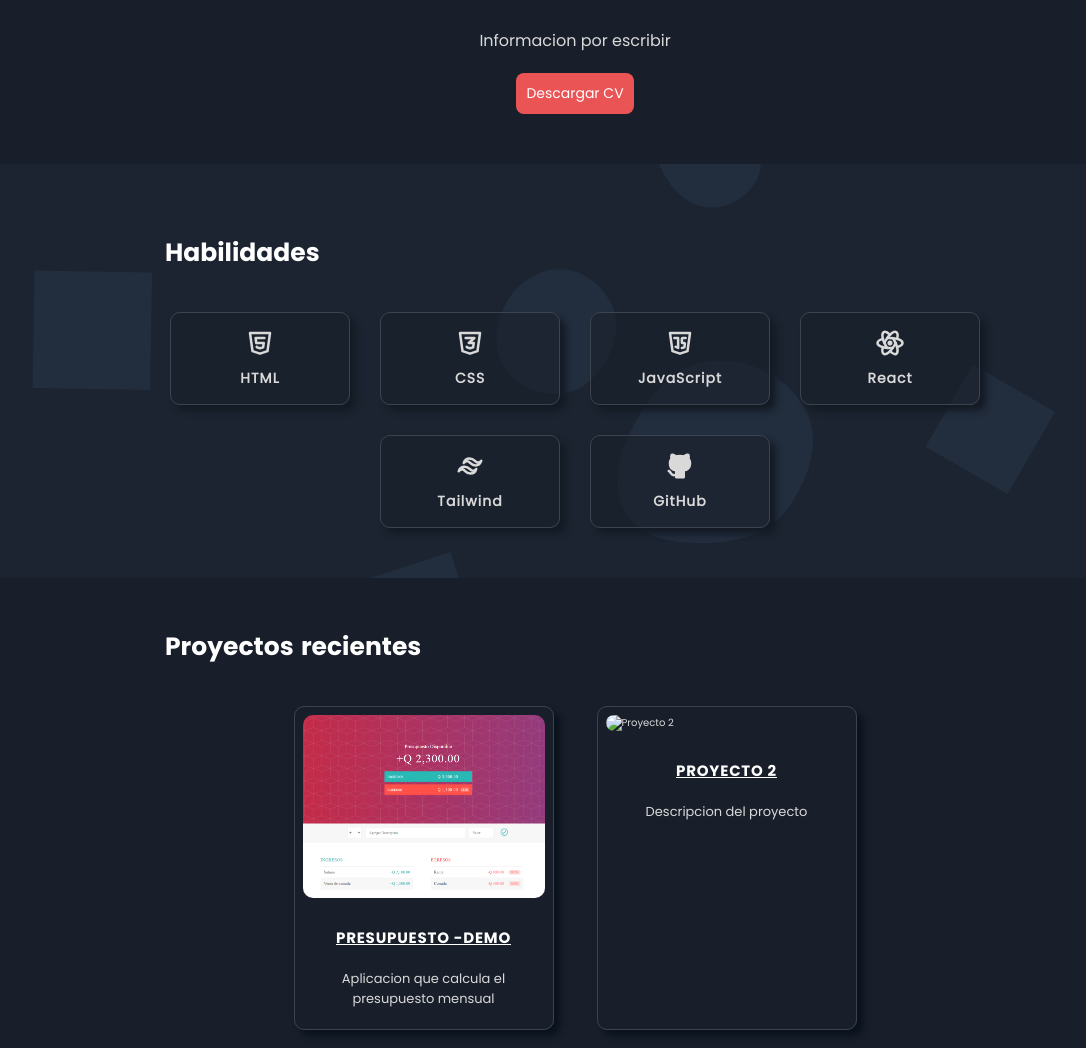
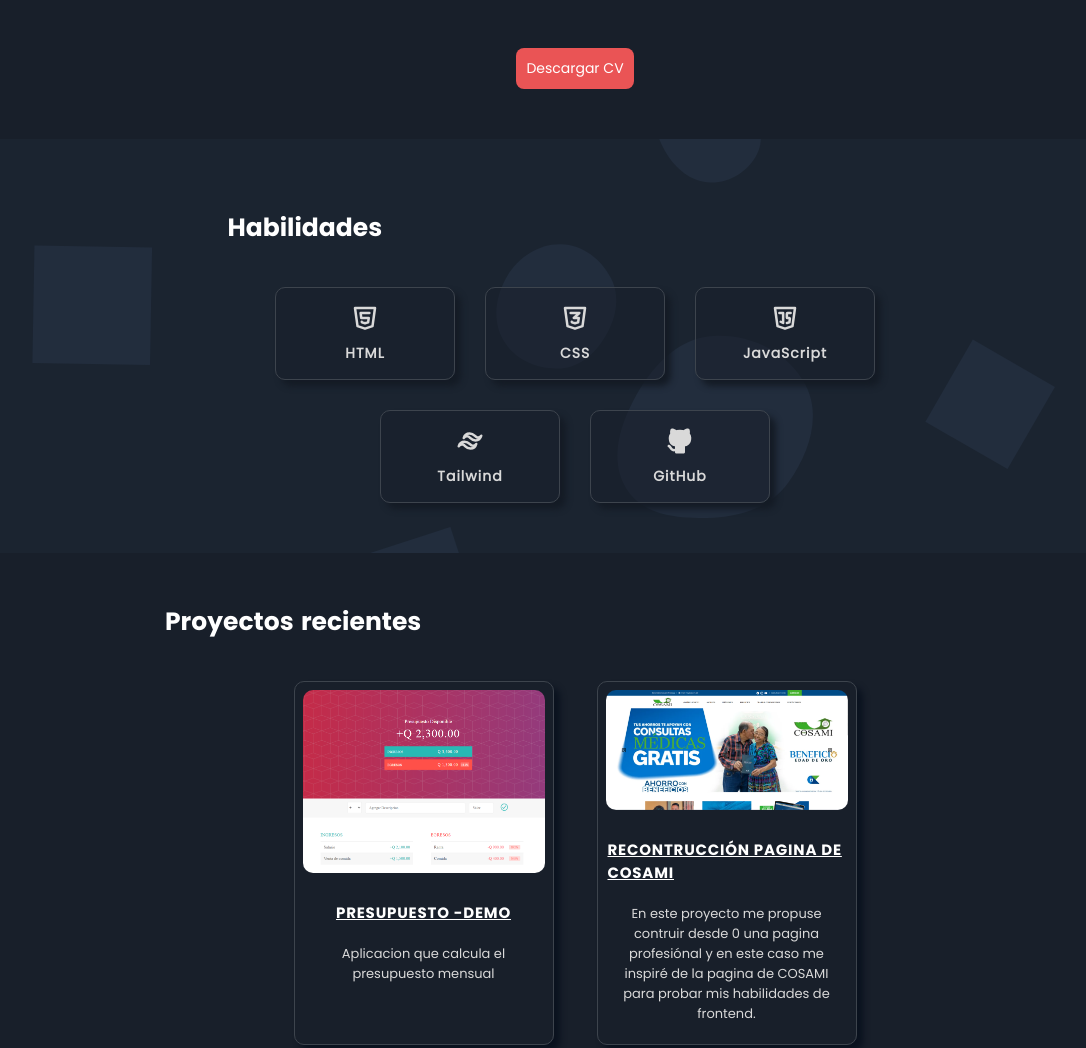
Before and after one commit to paxxtor/paxxtor.github.io, a plain HTML site: page index.html in a window 1280 px wide. Shown: the part 1122-2170 px from the top of the page, without its empty margins (65-1151 px from the left). Drawn offline with Linux system fonts and the light colour scheme.

Commit message:
se agrego un nuevo proyecto y se modifico la descripcion del inicio

```diff
--- a/index.html
+++ b/index.html
@@ -45,7 +45,8 @@
             <h3>Hola, soy</h3>
             <h1>Miguel Paxtor</h1>
             <h2>Front End Developer</h2>
-            <p>Apasionado con 1 año de experiencia en el desarrollo de aplicaciones web.</p>
+            <!-- <p>Apasionado con 1 año de experiencia en el desarrollo de aplicaciones web.</p> -->
+            <p>Apacionado con la programación y tecnología, autodidacta, Siempre en constante aprendizaje, mejorando mis habilidades.  </p>
           </article>
 
           <figure class="main-allusive-image">
@@ -95,7 +96,7 @@
 
           <article class="about-me">
             <p>
-              Informacion por escribir
+              <!-- Informacion por escribir -->
             </p>
             <a href="./src/assets/docs/curriculum-miguel.pdf" download="CV_Miguel_Paxtor">Descargar CV</a>
           </article>
@@ -134,7 +135,7 @@
               JavaScript
             </span>
 
-            <span>
+            <!-- <span>
               <svg xmlns="http://www.w3.org/2000/svg" class="icon icon-tabler icon-tabler-brand-react" width="24" height="24" viewBox="0 0 24 24" stroke-width="2" stroke="currentColor" fill="none" stroke-linecap="round" stroke-linejoin="round">
                 <path stroke="none" d="M0 0h24v24H0z" fill="none"/>
                 <path d="M6.306 8.711c-2.602 .723 -4.306 1.926 -4.306 3.289c0 2.21 4.477 4 10 4c.773 0 1.526 -.035 2.248 -.102" />
@@ -146,7 +147,7 @@
                 <path d="M11.5 12.866a1 1 0 1 0 1 -1.732a1 1 0 0 0 -1 1.732z" />
               </svg>
               React
-            </span>
+            </span> -->
 
             </span>
 
@@ -190,15 +191,15 @@
             </article>
 
             <article>
-              <a target="_blank" href="">
+              <a target="_blank" href="https://inquisitive-florentine-0d95e0.netlify.app/">
                 <picture>
-                  <source srcset="" media="(max-width: 768px)" >
-                  <source srcset="" media="(min-width: 769px)" >
+                  <source srcset="src/assets/images/portada2.png" media="(max-width: 768px)" >
+                  <source srcset="src/assets/images/portada2.png" media="(min-width: 769px)" >
                   <img src="" alt="Proyecto 2">
                 </picture>
                 <div>
-                  <h4>Proyecto 2</h4>
-                  <p>Descripcion del proyecto</p>
+                  <h4>Recontrucción pagina de COSAMI</h4>
+                  <p>En este proyecto me propuse contruir desde 0 una pagina profesiónal y en este caso me inspiré de la pagina de COSAMI para probar mis habilidades de frontend.</p>
                 </div>
               </a>
             </article>
```
Also changed, not shown: src/assets/images/portada2.png (added).
